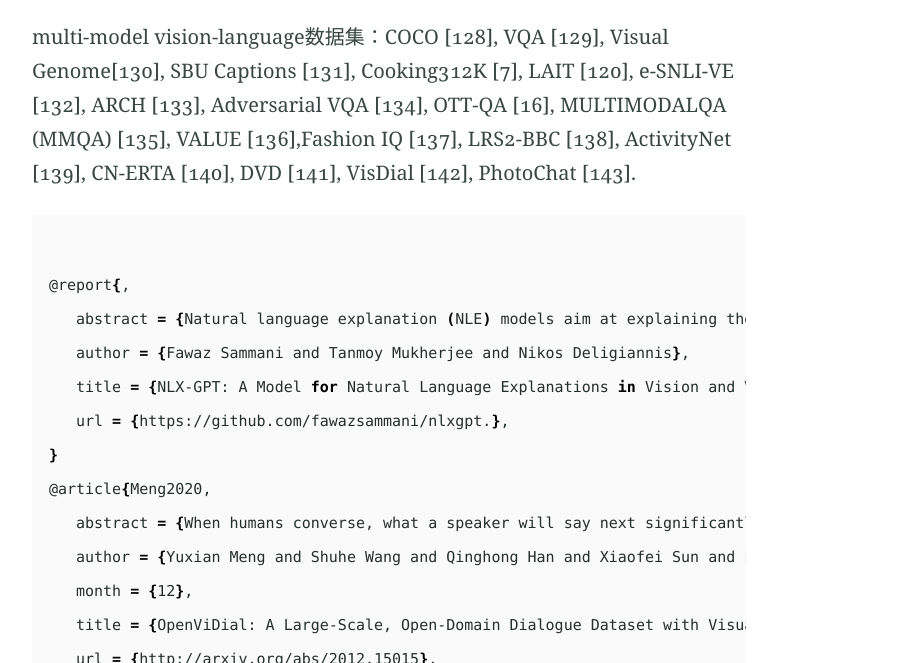
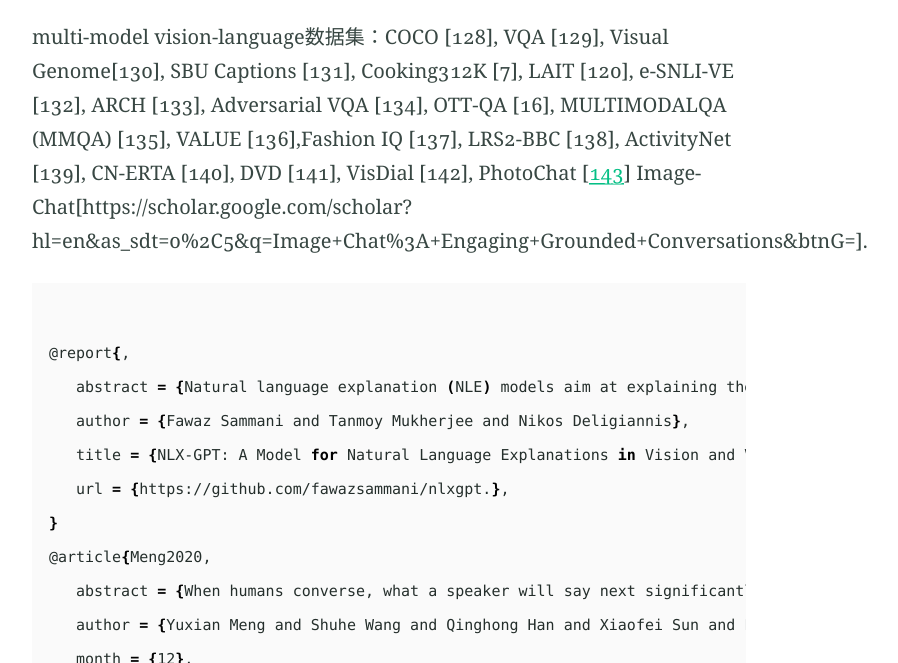
Before and after one commit to lizeyujack/lizeyujack.github.io, a Jekyll site: the page built from _posts/2022-10-08-example-post-twenty-one.md, in a window 1280 px wide and 900 px high, scrolled down 755 px, cut to the strip 237-900 px from the top of the window. Shown: the whole strip, without its empty margins (251-1149 px from the left). Built offline with Jekyll 4.4.1, drawn with Linux system fonts in a browser that asks for light colours.

Commit message:
Create 2022-10-08-example-post-twenty-one.md

````diff
--- a/_posts/2022-10-08-example-post-twenty-one.md
+++ b/_posts/2022-10-08-example-post-twenty-one.md
@@ -11,7 +11,8 @@ feature_image: "https://user-images.githubusercontent.com/53364734/192078882-190
 
 更改链接：[![更改博客链接](https://user-images.githubusercontent.com/53364734/192180297-c1654533-eb5f-4bf9-aa9f-ab830208a5e3.png)](https://github.com/lizeyujack/lizeyujack.github.io/blob/main/_posts/2022-10-08-example-post-twenty-one.md)
 
-multi-model vision-language数据集：COCO  [128],  VQA  [129],  Visual  Genome[130], SBU Captions [131], Cooking312K [7], LAIT [120], e-SNLI-VE [132], ARCH [133], Adversarial VQA [134], OTT-QA [16], MULTIMODALQA (MMQA) [135], VALUE [136],Fashion  IQ  [137],  LRS2-BBC  [138],  ActivityNet  [139],  CN-ERTA [140], DVD [141], VisDial [142], PhotoChat [143].
+multi-model vision-language数据集：COCO  [128],  VQA  [129],  Visual  Genome[130], SBU Captions [131], Cooking312K [7], LAIT [120], e-SNLI-VE [132], ARCH [133], Adversarial VQA [134], OTT-QA [16], MULTIMODALQA (MMQA) [135], VALUE [136],Fashion  IQ  [137],  LRS2-BBC  [138],  ActivityNet  [139],  CN-ERTA [140], DVD [141], VisDial [142], PhotoChat [[143](https://arxiv.org/pdf/2108.01453.pdf)] Image-Chat[https://scholar.google.com/scholar?hl=en&as_sdt=0%2C5&q=Image+Chat%3A+Engaging+Grounded+Conversations&btnG=].
+
 
 ```bash
 {%raw%}
````
